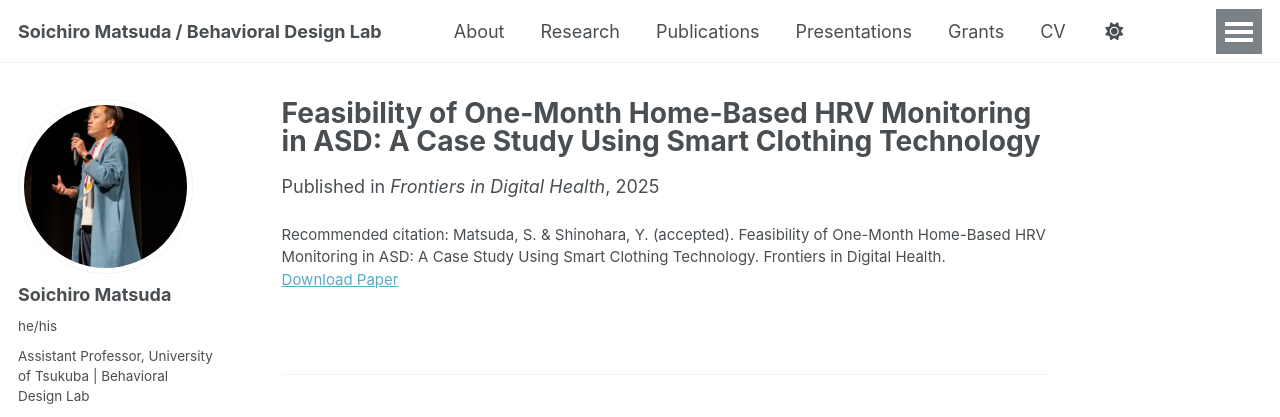
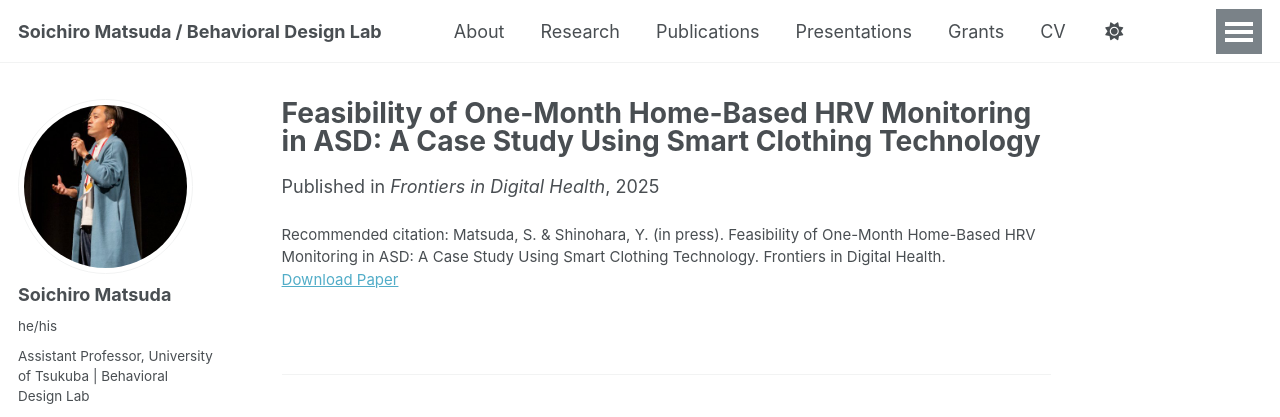
Before and after one commit to BehavioralDesignerMatsuda/BehavioralDesignerMatsuda.github.io, a Jekyll site: the page built from _publications/2025-Frontiers.md, in a window 1280 px wide and 975 px high. Shown: the top 417 px of the window. Built offline with Jekyll 4.4.1, drawn with Linux system fonts in a browser that asks for light colours; some web fonts are replaced; a script that is not in the unit is left out.

Commit message:
Update 2025-Frontiers.md

```diff
--- a/_publications/2025-Frontiers.md
+++ b/_publications/2025-Frontiers.md
@@ -5,6 +5,6 @@ date: 2025-12-16
 venue: "Frontiers in Digital Health"
 category: journals      # ← ここが見出しに対応
 paperurl: ""
-citation: "Matsuda, S. & Shinohara, Y. (accepted). Feasibility of One-Month Home-Based HRV Monitoring in ASD: A Case Study Using Smart Clothing Technology. Frontiers in Digital Health."
+citation: "Matsuda, S. & Shinohara, Y. (in press). Feasibility of One-Month Home-Based HRV Monitoring in ASD: A Case Study Using Smart Clothing Technology. Frontiers in Digital Health."
 excerpt: "Using a smart-clothing ECG, we evaluated the feasibility of one-month, home-based nocturnal HRV monitoring in a preschooler with ASD and linked nightly physiology with caregiver-reported behaviors. Beyond null prediction results, the study surfaces actionable HCI design constraints—tolerability, adherence, and end-to-end data pipelines—for long-term sensing systems in naturalistic pediatric care."
 ---
```
